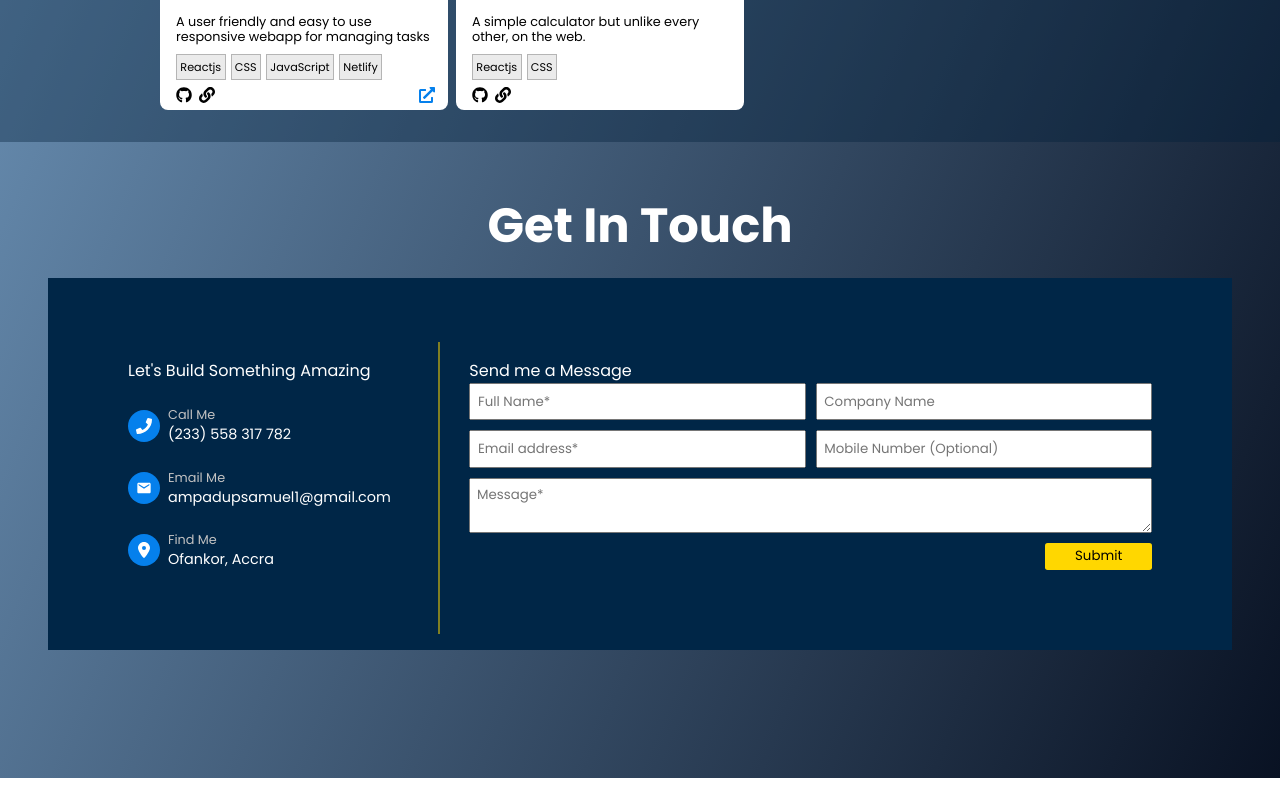
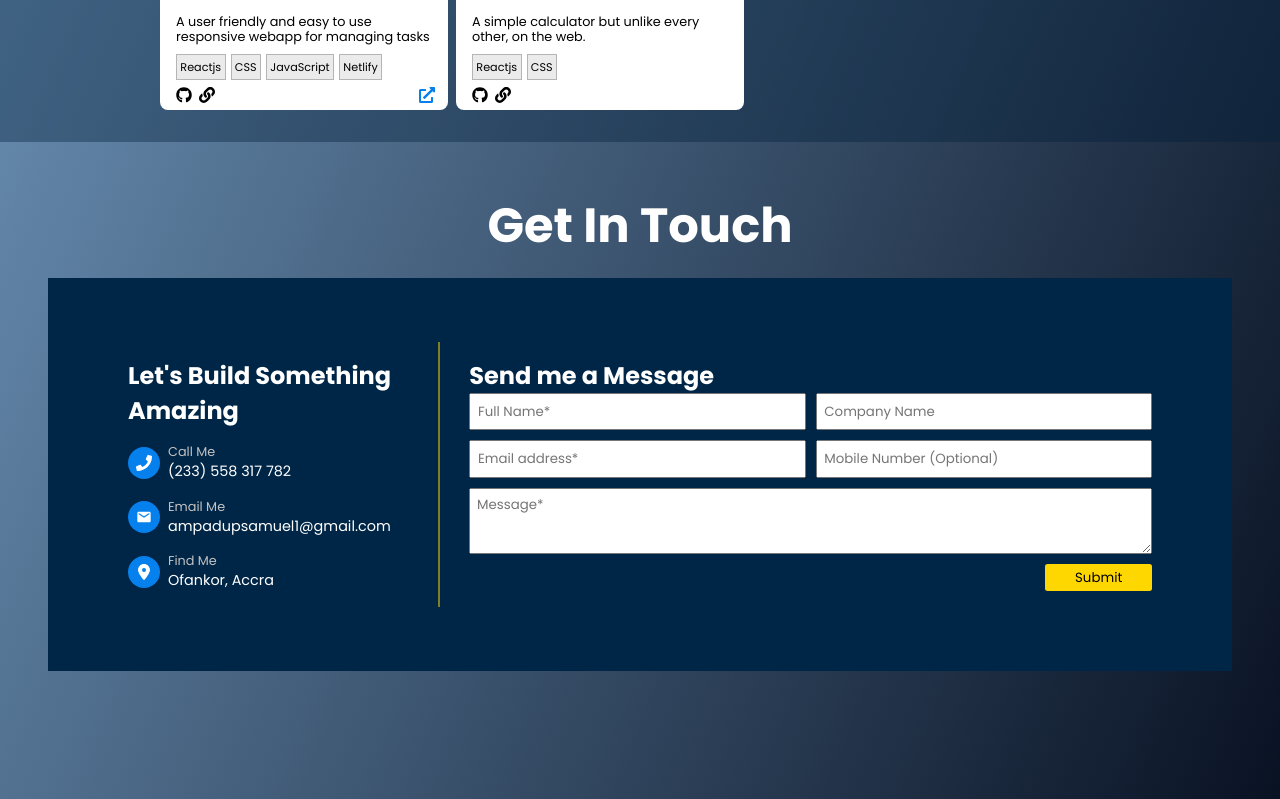
Before and after one commit to Psamm-y/React-projects, a React (Vite) app: page / in a window 1280 px wide. Shown: the part 2220-3019 px from the top of the page. Before the commit the page ends 2998 px from the top, so only its background shows below. Built offline with nearby package versions, Linux system fonts and the light colour scheme.

Commit message:
refactor

```diff
--- a/src/porfolio shi/Contact.jsx
+++ b/src/porfolio shi/Contact.jsx
@@ -5,13 +5,13 @@ import { MdMail } from 'react-icons/md';
 import { FaLocationDot, FaMapLocation } from 'react-icons/fa6';
 const Contact = () => {
   return (
-    <div className="contact-sec" style={{ color: 'white' }}>
+    <div id="contact" className="contact-sec" style={{ color: 'white' }}>
       <div className="section-head">
         <h2>Get In Touch</h2>
       </div>
       <div className="get-in-touch-sec">
         <div className="left">
-          <p>Let's Build Something Amazing</p>
+          <p className="msg">Let's Build Something Amazing</p>
           <div className="contact-info">
             <span>
               <FaPhone />
@@ -41,7 +41,7 @@ const Contact = () => {
           </div>
         </div>
         <div className="right">
-          <p>Send me a Message</p>
+          <p className="msg">Send me a Message</p>
           <form action="">
             <input type="text" placeholder="Full Name*" required />
             <input type="text" placeholder="Company Name" />
--- a/src/porfolio shi/about.css
+++ b/src/porfolio shi/about.css
@@ -133,11 +133,11 @@
 /*responsive styles*/
 @media only screen and (max-width: 760px) {
   .about {
-    padding: 1em;
+    padding: 0em;
     width: 100%;
   }
   .main-about {
-    margin-top: 4em;
+    margin-top: 2em;
     grid-template-columns: 1fr;
     margin-bottom: 1rem;
   }
--- a/src/porfolio shi/contact.css
+++ b/src/porfolio shi/contact.css
@@ -28,9 +28,12 @@
 }
 .right form textarea {
   grid-column: span 2;
-  grid-row: span 2;
+
   padding: 0.5em;
   outline: none;
+  resize: vertical;
+  min-height: 5em;
+  max-height: 8em;
 }
 .right form button {
   grid-column-start: 2;
@@ -41,7 +44,11 @@
   border-radius: 0.2em;
   justify-self: end;
 }
+.right form button:hover {
+  background-color: #dcbb00;
+}
 .contact-sec {
+  scroll-padding-top: 5em;
   padding: 3em;
 }
 .get-in-touch-sec {
@@ -56,7 +63,7 @@
   background-color: gold;
   position: absolute;
   top: 4em;
-  bottom: 1em;
+  bottom: 4em;
   left: 33%;
   width: 1px;
   transform: translateX(-50%);
@@ -71,3 +78,31 @@
   flex-direction: column;
   justify-content: space-between;
 }
+.msg {
+  font-size: 1.5em;
+  font-weight: bold;
+}
+@media (max-width: 1200px) {
+  .get-in-touch-sec::before {
+    display: none;
+  }
+  .get-in-touch-sec {
+    grid-template-columns: 1fr;
+    gap: 2em;
+    padding: 2em;
+  }
+  .contact-info {
+    margin-bottom: 1em;
+  }
+  .contact-sec {
+    padding: 3em 0em;
+  }
+}
+@media (max-width: 630px) {
+  .right form {
+    display: flex;
+    flex-direction: column;
+  }
+  .right form textarea {
+  }
+}
--- a/src/porfolio shi/utils/projects.js
+++ b/src/porfolio shi/utils/projects.js
@@ -8,7 +8,7 @@ export const projects = [
     language: ["Reactjs","CSS","JavaScript","Netlify"],
     description: "A user friendly and easy to use responsive webapp for managing tasks",
     githubRepos:"https://github.com/Psamm-y/Todo-list-app",
-    link:"psammy-todos.netlify.app"
+    link:"https://psammy-todos.netlify.app/"
   },
   {
     title: "Simple Calculator",
```
